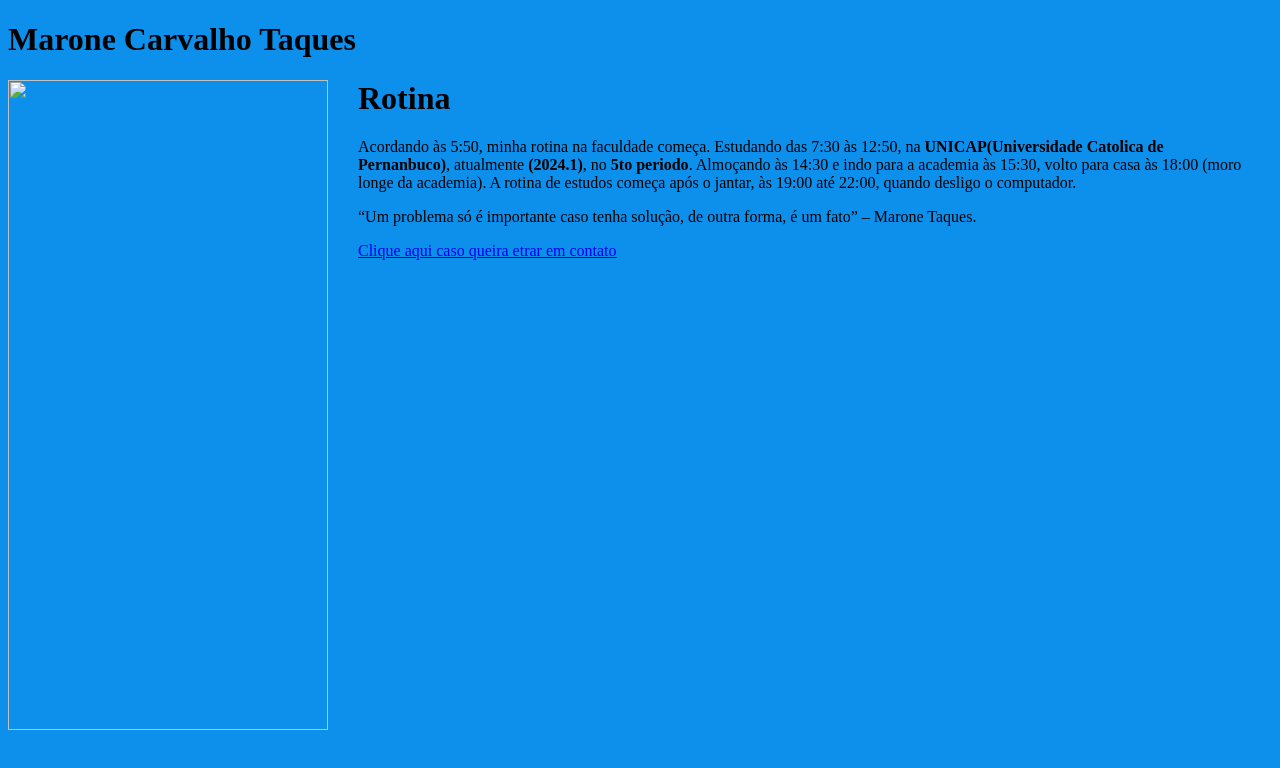
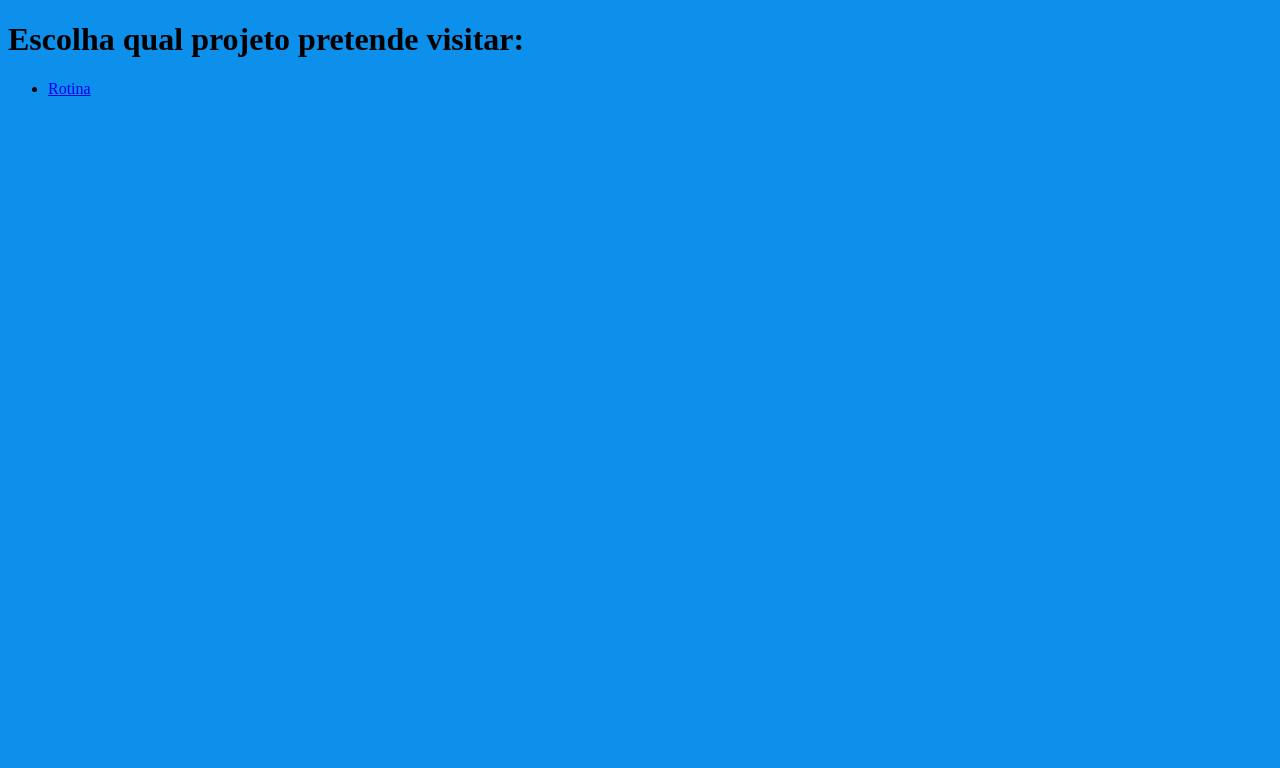
Before and after one commit to maronect/WebMobal-2024, a plain HTML site: page index.html in a window 1280 px wide. Drawn offline with Linux system fonts and the light colour scheme.

Commit message:
Atividade Concluida e separada em topicos

```diff
--- a/index.html
+++ b/index.html
@@ -3,36 +3,18 @@
 <head>
     <meta charset="UTF-8">
     <meta name="viewport" content="width=device-width, initial-scale=1.0">
-    <title>Marone Carvalho Taques</title>
+    <title>Document</title>
     <style>
-        .texto{
-            max-width: 100%;
-            min-width: 70%;
-            margin-left: 350px;
-            margin-right: 300px;
-        }
-        body{
-            background-color: rgb(13, 143, 236);
-        }
-
+    body{
+        background-color: rgb(13, 143, 236);
+    }
     </style>
 </head>
 <body>
-    <h1>Marone Carvalho Taques</h1>
-    <img src = "imgs/fotoMarone.jpeg"
-    width="320"
-    height = "650"
-    align ="left"/>
+    <h1>Escolha qual projeto pretende visitar:</h1>
+    <ul>
+        <li><a href="./Rotina/index.html"> Rotina </a></li>
 
-    <div class ="texto">
-        <h1>Rotina</h1>
-        <p>Acordando às 5:50, minha rotina na faculdade começa. Estudando das 7:30 às 12:50, na <b>UNICAP(Universidade Catolica de Pernanbuco)</b>,
-        atualmente<b> (2024.1)</b>, no <b>5to periodo</b>. Almoçando às 14:30 e indo para a academia às 15:30, volto para casa às 18:00 (moro longe da academia).
-        A rotina de estudos começa após o jantar, às 19:00 até 22:00, quando desligo o computador.</p>
-        <p>“Um problema só é importante caso tenha solução, de outra forma, é um fato” – Marone Taques.</p>
-        <p><a href= "./contato.html"> Clique aqui caso queira etrar em contato</a></p>
-
-    </div>
-
+    </ul>
 </body>
 </html>
```
Also changed, not shown: Rotina/index.html (added, +39 -0 lines).
